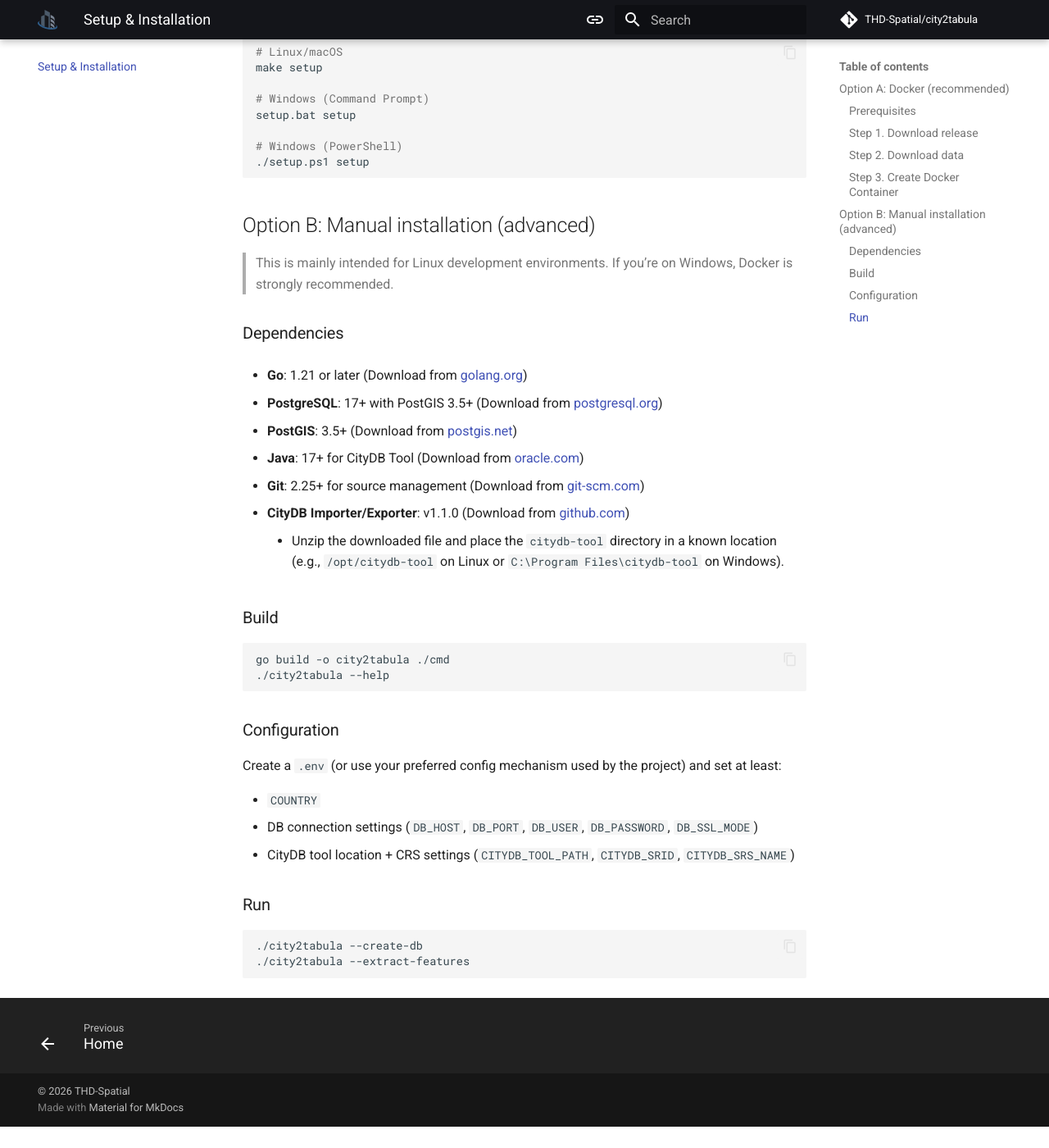
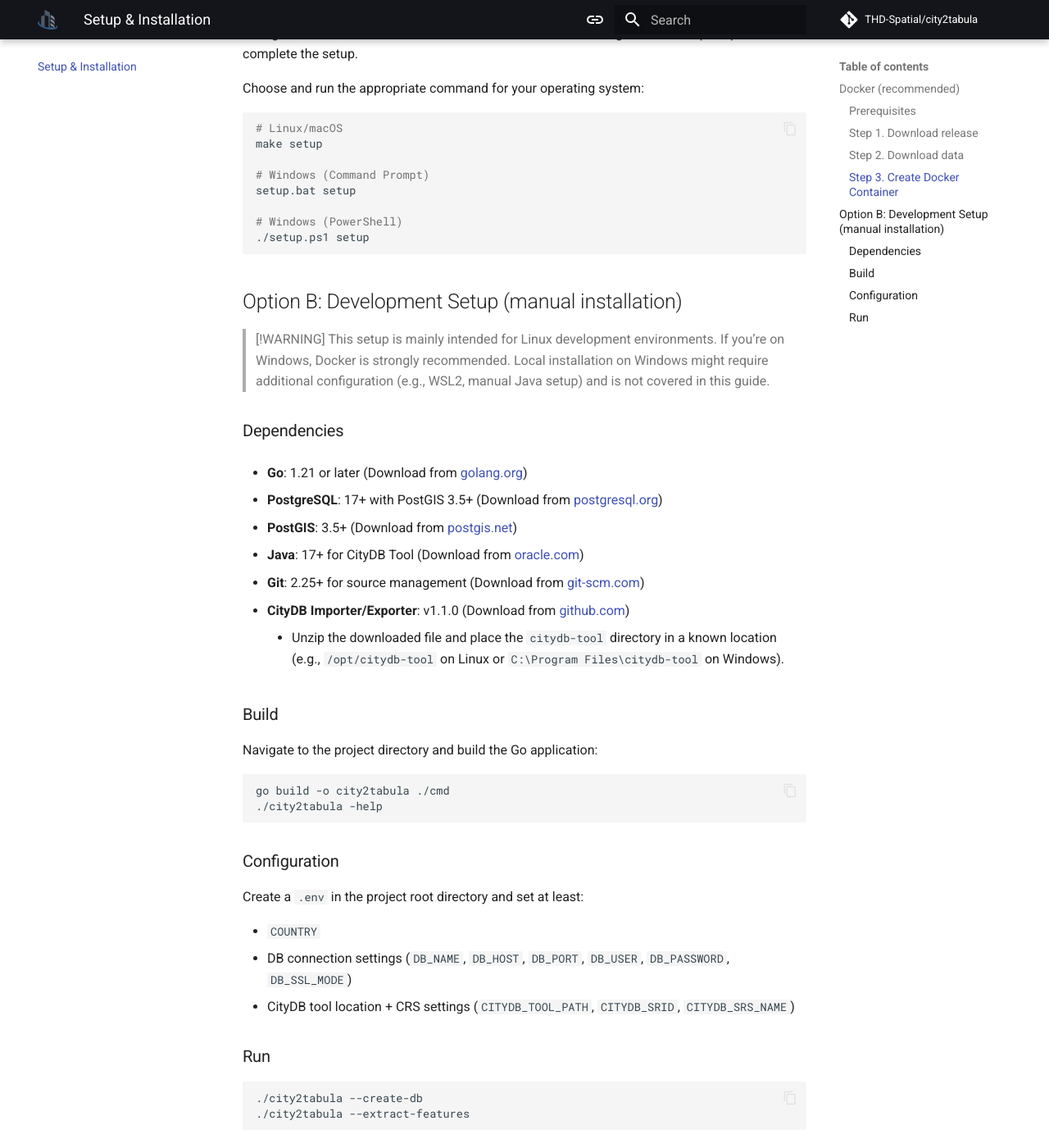
Before and after one commit to THD-Spatial/City2TABULA, an MkDocs documentation site: the page built from docs/installation/setup.md, in a window 1280 px wide and 1400 px high, scrolled down 1087 px. Shown: the whole window at 82% size. Built offline with MkDocs 1.6.1 and Material for MkDocs 9.7.7, drawn with Linux system fonts in a browser that asks for light colours; comment, search, counter and statistics services are not loaded; before the commit the page ends 2461 px from its top, so only the background shows below that; some of the changed text lies outside the part shown.

Commit message:
Enhance setup instructions and update database reset command in scripts

````diff
--- a/docs/installation/setup.md
+++ b/docs/installation/setup.md
@@ -1,8 +1,8 @@
 # Setup & Installation
 
-This page covers the recommended Docker workflow and an advanced manual installation.
+For using the City2TABULA tool, you have two main options: the recommended Docker-based setup for ease of use and consistency, or a manual installation for advanced users who prefer direct control over the environment for development purposes.
 
-## Option A: Docker (recommended)
+## Docker (recommended)
 
 ### Prerequisites
 
@@ -21,7 +21,8 @@
 
 ### Step 2. Download data
 
-Place your 3D city data file (.gml or .json) under `data/` before starting the containers:
+Place your 3D city data file (.gml or .json) under `data/` directory before starting the containers:
+
 
 ```text
 data/
@@ -29,6 +30,9 @@
 ├── lod3/<country>/*(.gml | .json)
 └── tabula/<country>.csv
 ```
+
+> [!NOTE]
+> Refer to this [documentation](../../data/README.md) for example datasets and sources.
 
 ### Step 3. Create Docker Container
 
@@ -48,9 +52,10 @@
 ```
 
 
-## Option B: Manual installation (advanced)
+## Option B: Development Setup (manual installation)
 
-> This is mainly intended for Linux development environments. If you’re on Windows, Docker is strongly recommended.
+> [!WARNING]
+> This setup is mainly intended for Linux development environments. If you’re on Windows, Docker is strongly recommended. Local installation on Windows might require additional configuration (e.g., WSL2, manual Java setup) and is not covered in this guide.
 
 ### Dependencies
 
@@ -69,17 +74,19 @@
 
 ### Build
 
+Navigate to the project directory and build the Go application:
+
 ```bash
 go build -o city2tabula ./cmd
-./city2tabula --help
+./city2tabula -help
 ```
 
 ### Configuration
 
-Create a `.env` (or use your preferred config mechanism used by the project) and set at least:
+Create a `.env` in the project root directory and set at least:
 
 - `COUNTRY`
-- DB connection settings (`DB_HOST`, `DB_PORT`, `DB_USER`, `DB_PASSWORD`, `DB_SSL_MODE`)
+- DB connection settings (`DB_NAME`, `DB_HOST`, `DB_PORT`, `DB_USER`, `DB_PASSWORD`, `DB_SSL_MODE`)
 - CityDB tool location + CRS settings (`CITYDB_TOOL_PATH`, `CITYDB_SRID`, `CITYDB_SRS_NAME`)
 
 ### Run
````
Also changed, not shown: README.md (+7 -7 lines), 4 other files.
